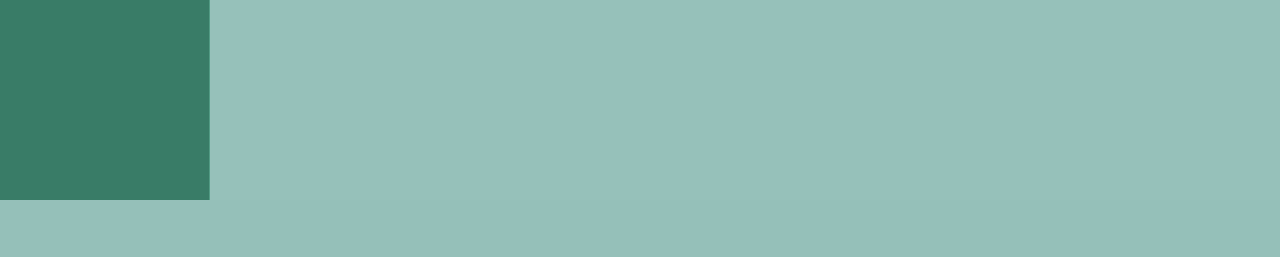
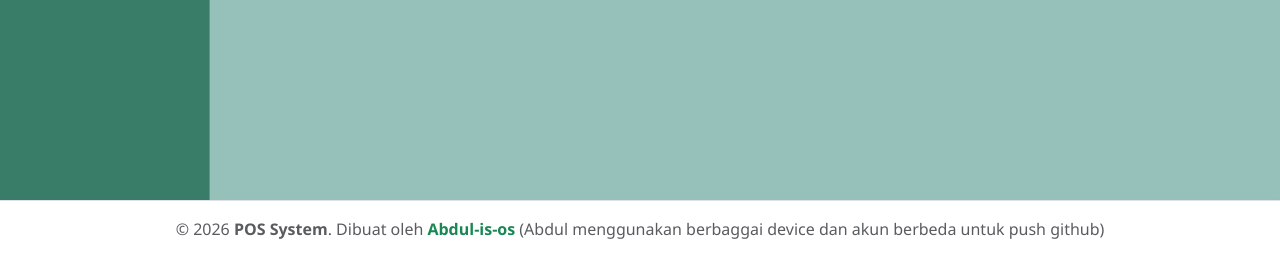
Before and after one commit to Abdul-is-os/POS301_UAS-WEB1, a PHP site: page / in a window 1280 px wide. Shown: the part 600-857 px from the top of the page. Before the commit the page ends 800 px from the top, so only its background shows below. Run offline with PHP 8.4, Linux system fonts and the light colour scheme; a user stored in the database is signed in.

Commit message:
tambah footer

```diff
--- /dev/null
+++ b/footer.php
@@ -0,0 +1,31 @@
+<footer class="footer mt-auto py-3 bg-white shadow-sm border-top">
+    <div class="container text-center">
+        <span class="text-muted">
+            &copy; <?php echo date("Y"); ?>
+            <strong>POS System</strong>.
+            Dibuat oleh
+            <a href="https://github.com/Abdul-is-os" target="_blank" class="text-decoration-none text-success fw-bold">
+                Abdul-is-os
+            </a> (Abdul menggunakan berbaggai device dan akun berbeda untuk push github)
+        </span>
+    </div>
+</footer>
+
+<style>
+    /* Agar footer selalu di bawah jika konten sedikit */
+    body {
+        display: flex;
+        flex-direction: column;
+        min-height: 100vh;
+    }
+
+    .main-content {
+        flex: 1;
+    }
+
+    /* Sentuhan hover pada link footer */
+    footer a:hover {
+        text-decoration: underline !important;
+        color: #397c67 !important; /* Warna Hijau Tema Kita */
+    }
+</style>
--- a/index.php
+++ b/index.php
@@ -212,6 +212,7 @@ if (!isset($_SESSION['user_id'])) {
 
     <div class="main-content">
 
+
         <div class="top-bar">
             <h4 class="m-0">Dashboard Overview</h4>
 
@@ -268,6 +269,12 @@ if (!isset($_SESSION['user_id'])) {
         </div>
     </div>
 
+    <div class="container-fluid p-4">
+             </div>
+    </div>
+
+    <?php include 'footer.php'; ?>
+
     <script src="bootstrap-5.3.8-dist/js/bootstrap.bundle.min.js"></script>
 
     <script>
```
